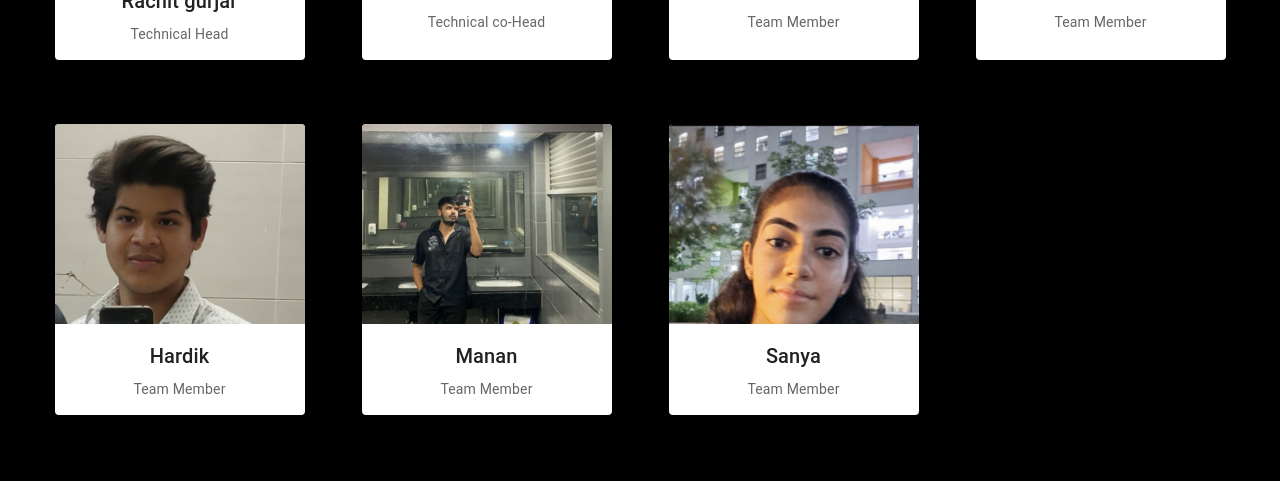
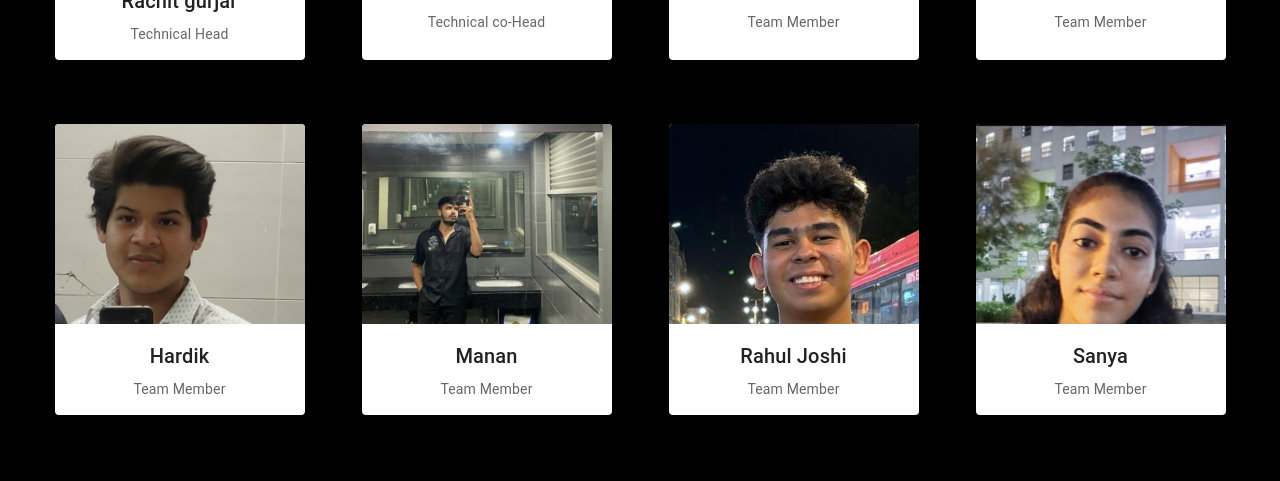
Before and after one commit to c-o-d-e-y-o-d-a/triverse-ieee-bu, a React (Vite) app in the folder triverse/: page /team in a window 1280 px wide. Shown: the part 1860-2341 px from the top of the page. Built offline with nearby package versions, Linux system fonts and the light colour scheme.

Commit message:
added Rahul's photo

```diff
--- a/triverse/src/Pages/Teams.jsx
+++ b/triverse/src/Pages/Teams.jsx
@@ -66,6 +66,8 @@ const Teams = () => {
       <TeamCard imgSrc="techTeam\devansh.jpeg" name="Devansh" position="Team Member"/>
       <TeamCard imgSrc="techTeam\hardik.png" name="Hardik" position="Team Member"/>
       <TeamCard imgSrc="techTeam\manan.jpg" name="Manan" position="Team Member"/>
+      <TeamCard imgSrc="techTeam\Rahul.jpg" name="Rahul Joshi" position="Team Member"  className='rounded-lg'/>
+
       <TeamCard imgSrc="techTeam\sanya.png" name="Sanya" position="Team Member"/>
 
       </div>
```
Also changed, not shown: triverse/public/techTeam/Rahul.jpg (added).
